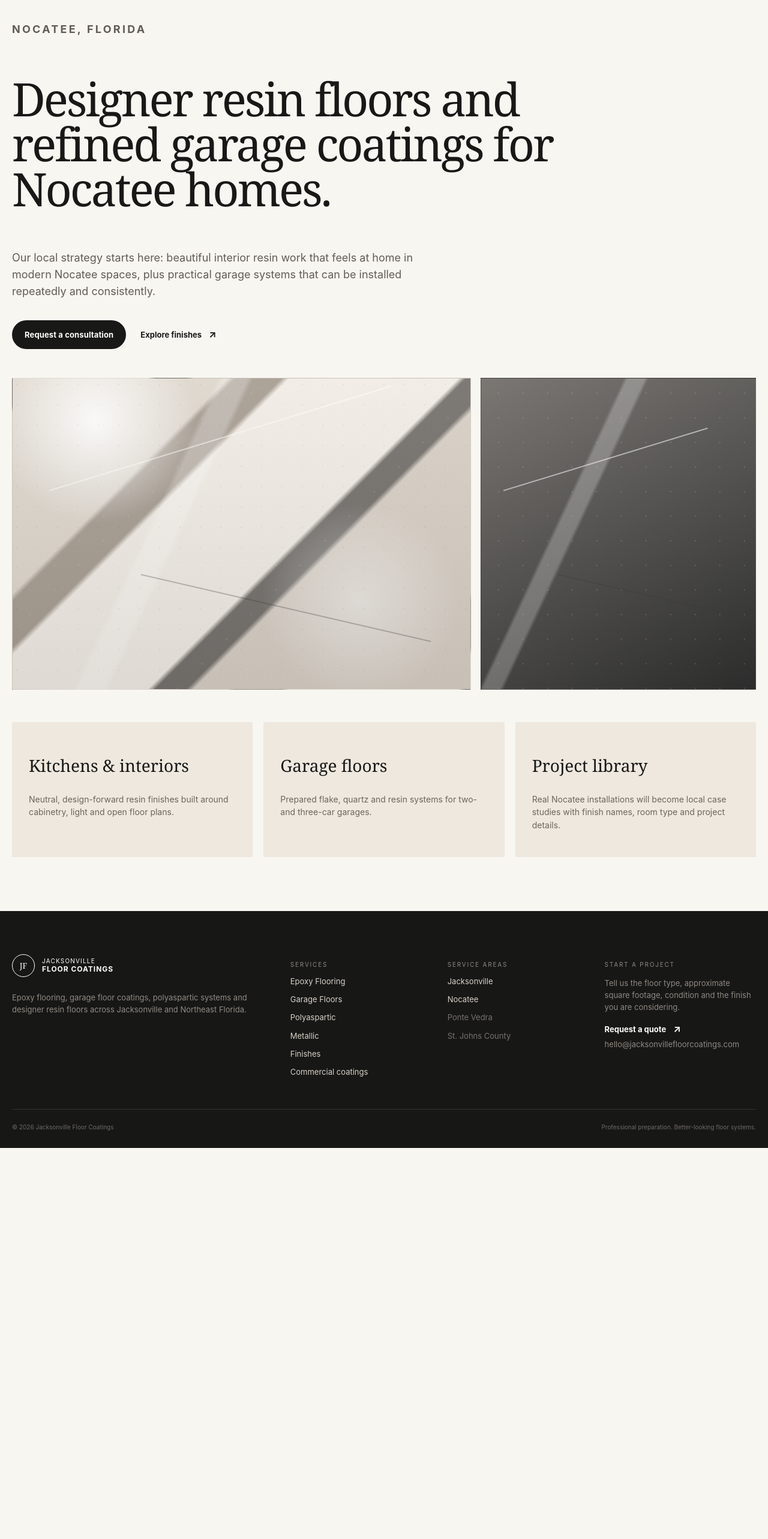
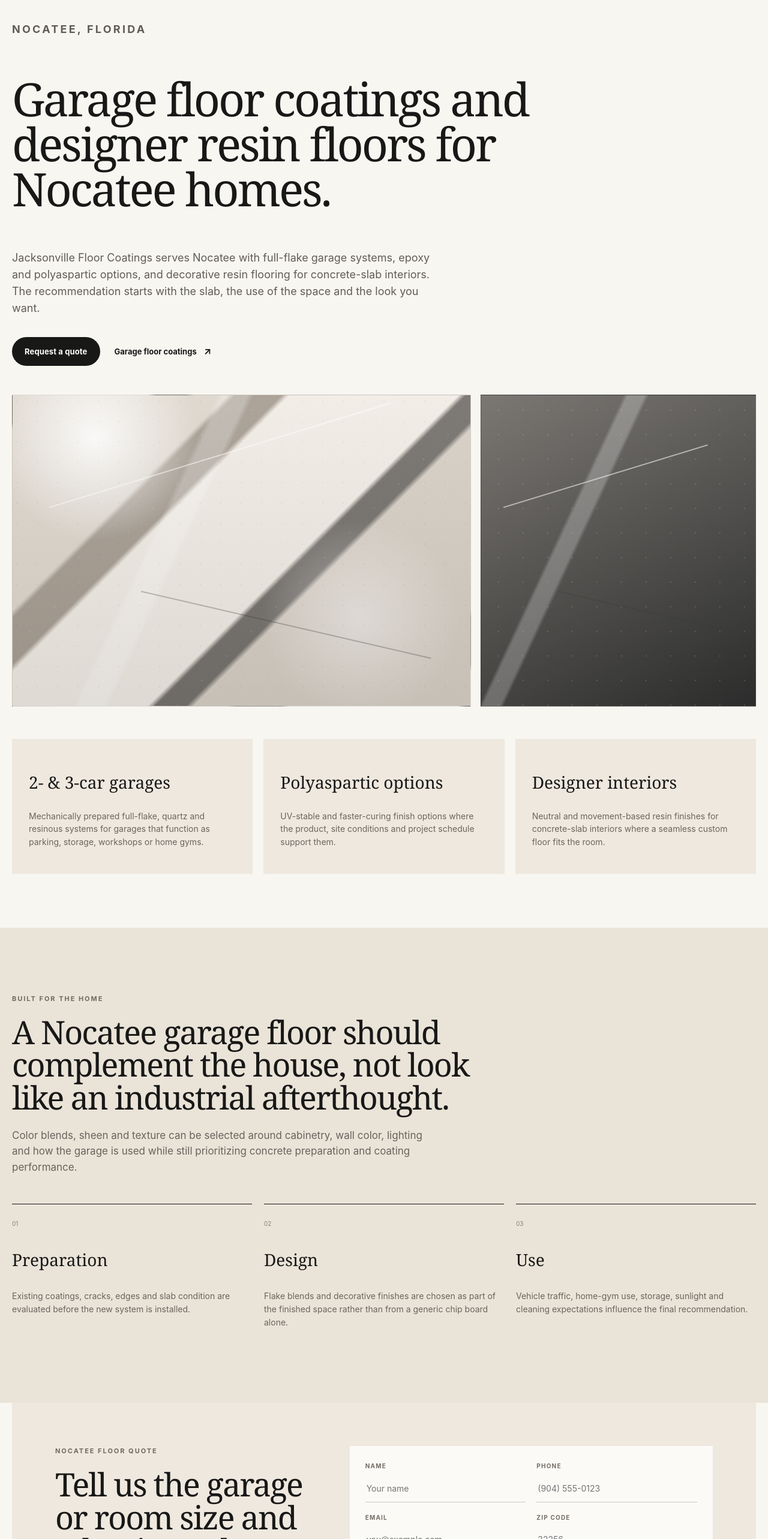
Before and after one commit to GsCommand/Jacksonville-Floor-Coatings, a Next.js app: page /service-areas/nocatee-floor-coatings in a window 1280 px wide. Shown: the part 140-2706 px from the top of the page at 60% size. Before the commit the page ends 2054 px from the top, so only its background shows below. Built offline with nearby package versions, Linux system fonts and the light colour scheme; no server answers.

Commit message:
Make Nocatee service page customer ready and locally useful

```diff
--- a/app/service-areas/nocatee-floor-coatings/page.tsx
+++ b/app/service-areas/nocatee-floor-coatings/page.tsx
@@ -1,10 +1,13 @@
 import type { Metadata } from "next";
 import Link from "next/link";
+import { ConsultationForm } from "@/components/ConsultationForm";
 import { ImagePlaceholder } from "@/components/ImagePlaceholder";
+import { SectionHeading } from "@/components/SectionHeading";
 
 export const metadata: Metadata = {
-  title: "Nocatee Floor Coatings | Resin & Garage Floors",
-  description: "Designer resin flooring and garage floor coatings in Nocatee, FL for kitchens, interiors and garages.",
+  title: "Nocatee Floor Coatings | Garage, Epoxy & Resin Floors",
+  description: "Garage floor coatings, epoxy flooring, polyaspartic systems and designer resin floors for Nocatee, FL homes.",
+  alternates: { canonical: "/service-areas/nocatee-floor-coatings" },
 };
 
 export default function Nocatee() {
@@ -12,28 +15,33 @@ export default function Nocatee() {
     <main>
       <section className="local-hero shell">
         <p className="eyebrow">Nocatee, Florida</p>
-        <h1>Designer resin floors and refined garage coatings for Nocatee homes.</h1>
-        <p>Our local strategy starts here: beautiful interior resin work that feels at home in modern Nocatee spaces, plus practical garage systems that can be installed repeatedly and consistently.</p>
-        <div className="hero-actions"><Link href="/contact" className="button button-dark">Request a consultation</Link><Link href="/finishes" className="text-link">Explore finishes <span>↗</span></Link></div>
+        <h1>Garage floor coatings and designer resin floors for Nocatee homes.</h1>
+        <p>Jacksonville Floor Coatings serves Nocatee with full-flake garage systems, epoxy and polyaspartic options, and decorative resin flooring for concrete-slab interiors. The recommendation starts with the slab, the use of the space and the look you want.</p>
+        <div className="hero-actions"><Link href="/contact" className="button button-dark">Request a quote</Link><Link href="/garage-floor-coatings" className="text-link">Garage floor coatings <span>↗</span></Link></div>
 
-        <div className="local-page-image-grid">
-          <ImagePlaceholder
-            className="local-page-image-primary"
-            label="NOCATEE HERO — Luxury kitchen / open living resin floor"
-            detail="Real Nocatee project preferred. Wide room view with modern cabinetry, island and finished resin floor clearly visible. This should feel like a premium home-design photograph."
-          />
-          <ImagePlaceholder
-            className="local-page-image-secondary"
-            label="NOCATEE GARAGE — 2–3 car garage coating project"
-            detail="Real completed garage in Nocatee. Wide angle showing the full floor, walls/storage and upscale residential context."
-          />
-        </div>
+        <div className="local-page-image-grid"><ImagePlaceholder className="local-page-image-primary" /><ImagePlaceholder className="local-page-image-secondary" /></div>
 
         <div className="local-cards">
-          <article className="local-card"><h2>Kitchens & interiors</h2><p>Neutral, design-forward resin finishes built around cabinetry, light and open floor plans.</p></article>
-          <article className="local-card"><h2>Garage floors</h2><p>Prepared flake, quartz and resin systems for two- and three-car garages.</p></article>
-          <article className="local-card"><h2>Project library</h2><p>Real Nocatee installations will become local case studies with finish names, room type and project details.</p></article>
+          <article className="local-card"><h2>2- & 3-car garages</h2><p>Mechanically prepared full-flake, quartz and resinous systems for garages that function as parking, storage, workshops or home gyms.</p></article>
+          <article className="local-card"><h2>Polyaspartic options</h2><p>UV-stable and faster-curing finish options where the product, site conditions and project schedule support them.</p></article>
+          <article className="local-card"><h2>Designer interiors</h2><p>Neutral and movement-based resin finishes for concrete-slab interiors where a seamless custom floor fits the room.</p></article>
         </div>
+      </section>
+
+      <section className="section design-story">
+        <div className="shell">
+          <SectionHeading eyebrow="Built for the home" title="A Nocatee garage floor should complement the house, not look like an industrial afterthought." copy="Color blends, sheen and texture can be selected around cabinetry, wall color, lighting and how the garage is used while still prioritizing concrete preparation and coating performance." />
+          <div className="three-grid benefit-grid">
+            <article className="number-card"><span>01</span><h3>Preparation</h3><p>Existing coatings, cracks, edges and slab condition are evaluated before the new system is installed.</p></article>
+            <article className="number-card"><span>02</span><h3>Design</h3><p>Flake blends and decorative finishes are chosen as part of the finished space rather than from a generic chip board alone.</p></article>
+            <article className="number-card"><span>03</span><h3>Use</h3><p>Vehicle traffic, home-gym use, storage, sunlight and cleaning expectations influence the final recommendation.</p></article>
+          </div>
+        </div>
+      </section>
+
+      <section className="section shell consultation-panel">
+        <div><p className="eyebrow">Nocatee floor quote</p><h2>Tell us the garage or room size and what is on the floor now.</h2><p>Square footage, existing coating or bare concrete, visible cracks and the finish direction are enough to start the conversation.</p></div>
+        <ConsultationForm compact />
       </section>
     </main>
   );
```
